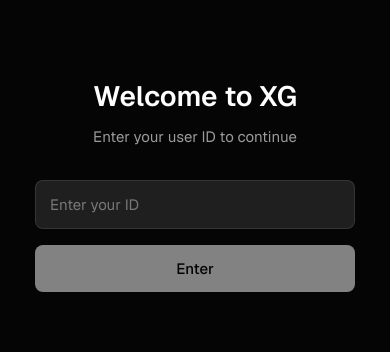
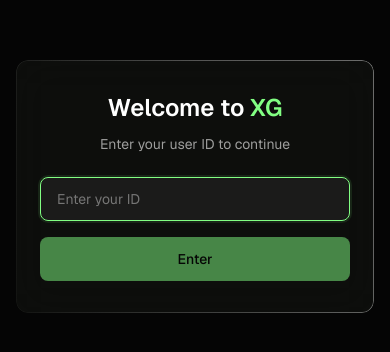
Before and after one commit to singhalaryann/bombay-play, a Next.js app: page / in a window 390 px wide. Shown: the part 236-588 px from the top of the page. Built offline with nearby package versions, Linux system fonts and the light colour scheme.

Commit message:
Flow-1 complete

```diff
--- a/app/page.js
+++ b/app/page.js
@@ -1,6 +1,6 @@
 // app/page.js
 'use client';
-import React, { useState } from 'react';
+import React, { useState, useEffect } from 'react';
 import styles from '../styles/page.module.css';
 import { useRouter } from 'next/navigation';
 import { useAuth } from './context/AuthContext';
@@ -11,12 +11,16 @@ export default function Home() {
   const [userId, setUserId] = useState('');
   const [loading, setLoading] = useState(false);
   const [error, setError] = useState('');
+  const [mounted, setMounted] = useState(false);
+
+  useEffect(() => {
+    setMounted(true);
+  }, []);
 
   const handleSubmit = async (e) => {
     e.preventDefault();
     setError('');
     setLoading(true);
-
     try {
       const response = await fetch('https://check-user-q54hzgyghq-uc.a.run.app', {
         method: 'POST',
@@ -27,7 +31,6 @@ export default function Home() {
           user_id: userId.trim()
         })
       });
-
       const data = await response.json();
       console.log('API Response:', data);
 
@@ -49,8 +52,11 @@ export default function Home() {
 
   return (
     <div className={styles.container}>
-      <div className={styles.content}>
-        <h1 className={styles.title}>Welcome to XG</h1>
+      <div className={`${styles.content} ${mounted ? styles.mounted : ''}`}>
+        <div className={styles.glassEffect}>
+          <div className={styles.title}>
+            Welcome to <span className={styles.highlight}>XG</span>
+          </div>
           <p className={styles.subtitle}>Enter your user ID to continue</p>
 
           <form onSubmit={handleSubmit} className={styles.form}>
@@ -63,7 +69,6 @@ export default function Home() {
               disabled={loading}
               autoFocus
             />
-
             <button
               type="submit"
               className={styles.button}
@@ -76,5 +81,6 @@ export default function Home() {
           {error && <p className={styles.error}>{error}</p>}
         </div>
       </div>
+    </div>
   );
 }
--- a/styles/page.module.css
+++ b/styles/page.module.css
@@ -5,55 +5,116 @@
   align-items: center;
   justify-content: center;
   background-color: #050505;
-  padding: 1.5rem;
+  position: relative;
  }
 
  .content {
   width: 100%;
-  max-width: 360px;
-  text-align: center;
+  max-width: 480px;
+  padding: 0 20px;
+  opacity: 0;
+  transform: translateY(20px);
+  transition: all 0.5s cubic-bezier(0.16, 1, 0.3, 1);
+ }
+
+ .content.mounted {
+  opacity: 1;
+  transform: translateY(0);
+ }
+
+ .glassEffect {
+  background: rgba(25, 28, 23, 0.4);
+  border-radius: 12px;
+  padding: 48px;
+  position: relative;
+  overflow: hidden;
+  backdrop-filter: blur(20px);
+  -webkit-backdrop-filter: blur(20px);
+  width: 420px;
+ }
+
+ .glassEffect::after {
+  content: '';
+  position: absolute;
+  inset: 0;
+  border-radius: 12px;
+  padding: 1px;
+  background: linear-gradient(
+    -100deg,
+    rgba(255, 255, 255, 0.4),
+    rgba(255, 255, 255, 0.03)
+  );
+  -webkit-mask:
+    linear-gradient(#fff 0 0) content-box,
+    linear-gradient(#fff 0 0);
+  mask:
+    linear-gradient(#fff 0 0) content-box,
+    linear-gradient(#fff 0 0);
+  -webkit-mask-composite: xor;
+  mask-composite: exclude;
+  pointer-events: none;
+ }
+
+ .glassEffect::before {
+  content: '';
+  position: absolute;
+  top: 0;
+  left: 0;
+  right: 0;
+  height: 1px;
+  background: linear-gradient(
+    90deg,
+    transparent,
+    rgba(255, 255, 255, 0.08),
+    transparent
+  );
  }
 
  .title {
-  font-size: 2.5rem;
+  font-size: 32px;
   font-weight: 600;
   color: #ffffff;
-  margin-bottom: 1rem;
+  margin-bottom: 12px;
+  text-align: center;
   font-family: var(--font-geist-sans);
-  line-height: 1.2;
+ }
+
+ .highlight {
+  color: #82FF83;
  }
 
  .subtitle {
-  font-size: 1rem;
+  font-size: 15px;
   color: rgba(255, 255, 255, 0.6);
-  margin-bottom: 2.5rem;
+  margin-bottom: 32px;
+  text-align: center;
   font-family: var(--font-geist-sans);
-  line-height: 1.5;
  }
 
  .form {
   display: flex;
   flex-direction: column;
-  gap: 1rem;
-  width: 100%;
+  gap: 16px;
  }
 
  .input {
   width: 100%;
-  padding: 1rem;
+  height: 48px;
+  padding: 0 16px;
+  background: rgba(28, 28, 28, 0.9);
+  border: 1px solid #82FF83;
   border-radius: 8px;
-  border: 1px solid #262626;
-  background-color: rgba(28, 28, 28, 0.6);
   color: #ffffff;
-  font-size: 1rem;
+  font-size: 15px;
   font-family: var(--font-geist-sans);
   transition: all 0.2s ease;
  }
 
  .input:focus {
   outline: none;
-  border-color: rgba(255, 255, 255, 0.1);
-  background-color: rgba(38, 38, 38, 0.8);
+  border-color: #82FF83;
+  background: rgba(28, 28, 28, 0.95);
+  box-shadow: 0 0 0 2px rgba(130, 255, 131, 0.1);
  }
 
  .input::placeholder {
@@ -67,20 +128,20 @@
 
  .button {
   width: 100%;
-  padding: 1rem;
+  height: 48px;
+  border: none;
   border-radius: 8px;
-  border: none;
-  background-color: #ffffff;
+  background: #82FF83;
   color: #000000;
+  font-size: 15px;
   font-weight: 500;
-  font-size: 1rem;
   cursor: pointer;
   transition: all 0.2s ease;
   font-family: var(--font-geist-sans);
  }
 
  .button:hover:not(:disabled) {
-  background-color: rgba(255, 255, 255, 0.9);
+  opacity: 0.9;
   transform: translateY(-1px);
  }
 
@@ -95,60 +156,69 @@
 
  .error {
   color: #ef4444;
-  margin-top: 1rem;
-  font-size: 0.875rem;
+  margin-top: 16px;
+  font-size: 14px;
+  text-align: center;
   font-family: var(--font-geist-sans);
+  animation: shake 0.5s cubic-bezier(0.36, 0.07, 0.19, 0.97) both;
+ }
+
+ @keyframes shake {
+  10%, 90% { transform: translateX(-1px); }
+  20%, 80% { transform: translateX(2px); }
+  30%, 50%, 70% { transform: translateX(-3px); }
+  40%, 60% { transform: translateX(3px); }
  }
 
  /* Responsive Design */
  @media (max-width: 640px) {
-  .container {
-    padding: 1.25rem;
+  .content {
+    max-width: 420px;
   }
-
-  .content {
-    max-width: 320px;
+  .glassEffect {
+    width: 100%;
+    padding: 40px;
   }
-
   .title {
-    font-size: 2rem;
+    font-size: 28px;
   }
  }
 
  @media (max-width: 480px) {
-  .container {
-    padding: 1rem;
+  .content {
+    padding: 0 16px;
   }
-
+  .glassEffect {
+    padding: 32px 24px;
+  }
   .title {
-    font-size: 1.75rem;
-    margin-bottom: 0.75rem;
+    font-size: 24px;
   }
-
   .subtitle {
-    font-size: 0.9375rem;
-    margin-bottom: 2rem;
+    font-size: 14px;
+    margin-bottom: 24px;
   }
-
   .input,
   .button {
-    padding: 0.875rem;
-    font-size: 0.9375rem;
+    height: 44px;
+    font-size: 14px;
   }
  }
 
  @media (max-width: 360px) {
+  .glassEffect {
+    padding: 24px 20px;
+  }
   .title {
-    font-size: 1.5rem;
+    font-size: 22px;
   }
-
   .subtitle {
-    font-size: 0.875rem;
-    margin-bottom: 1.5rem;
+    font-size: 13px;
+    margin-bottom: 20px;
   }
-
   .input,
   .button {
-    padding: 0.75rem;
+    height: 40px;
+    font-size: 13px;
   }
  }
```
Lines whose indentation alone changed are shown as unchanged.
